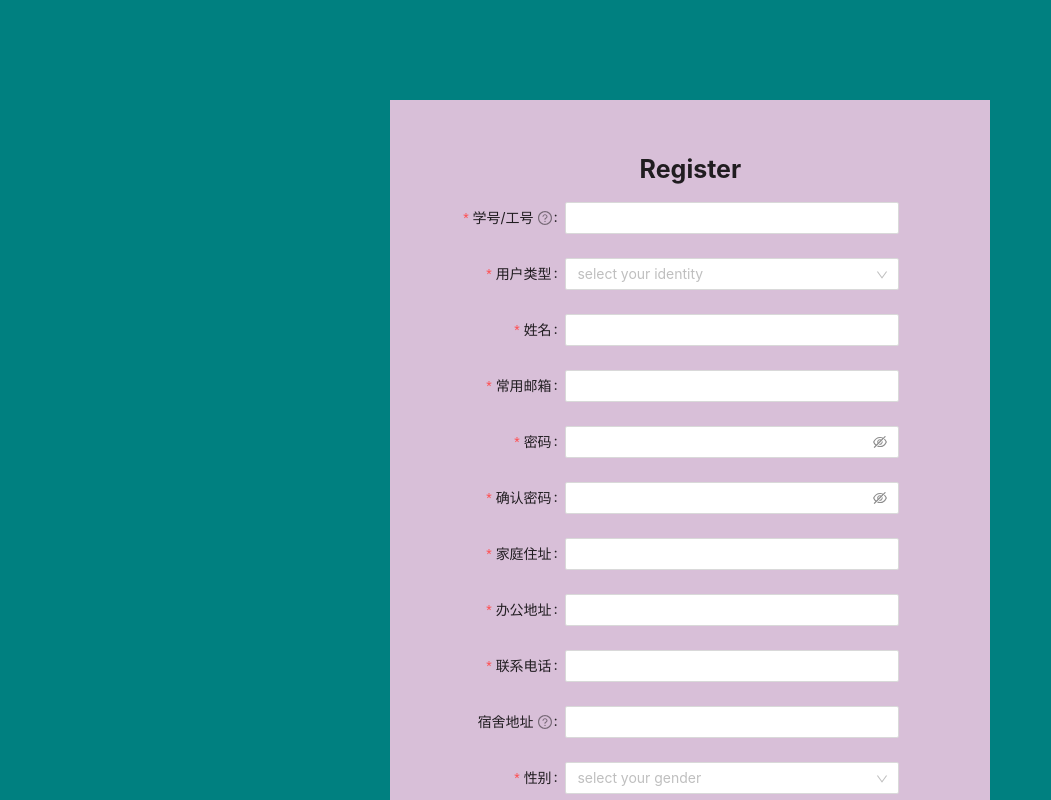
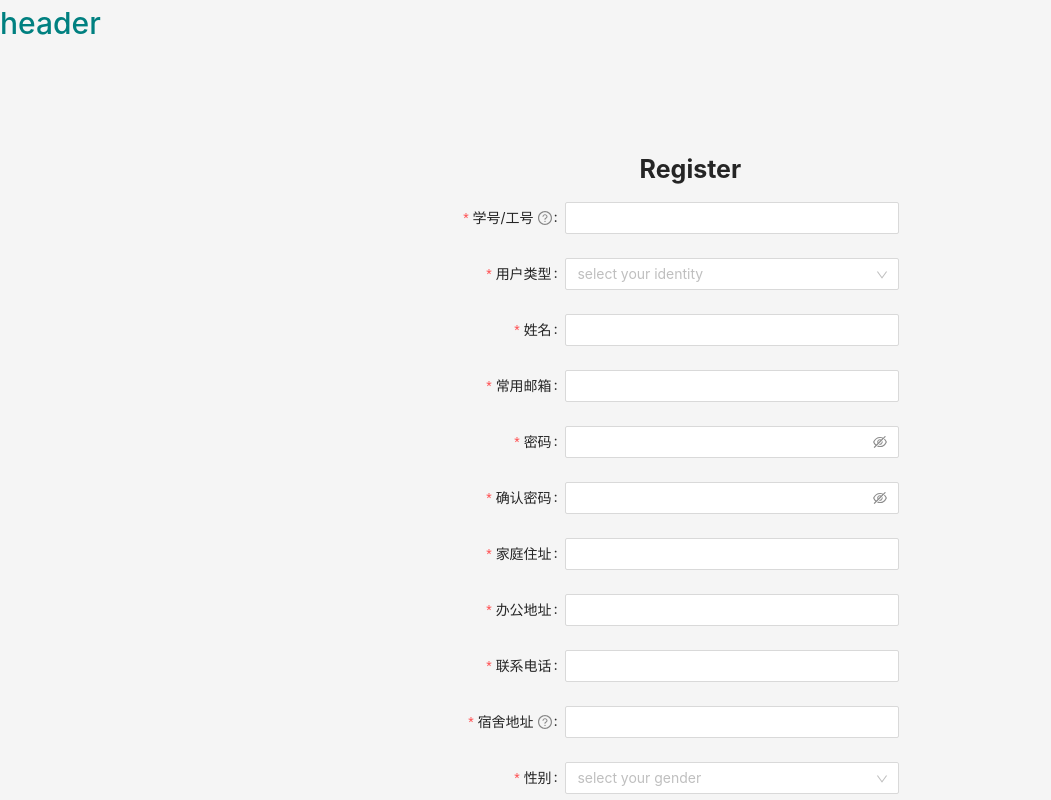
Before and after one commit to caicai-2021/react_files-management, a React (Create React App) app: page /register in a window 1280 px wide. Shown: the top 800 px of the page, without its empty margins (0-1051 px from the left). Built offline with nearby package versions, Linux system fonts and the light colour scheme; what store would draw is missing.

Commit message:
注册功能

```diff
--- a/package.json
+++ b/package.json
@@ -12,6 +12,7 @@
     "antd": "^4.16.3",
     "axios": "^0.21.1",
     "babel-plugin-import": "^1.13.3",
+    "crypto-js": "^4.0.0",
     "customize-cra": "^1.0.0",
     "less": "^4.1.1",
     "less-loader": "^9.0.0",
--- a/src/api/index.js
+++ b/src/api/index.js
@@ -45,3 +45,6 @@ import ajax from './ajax'
 
 //   }));
 // => ajax.post('url',{user_name,password})
+
+
+export const reqRegister = (value) => ajax.post('/Register_test',{value})
--- a/src/pages/login/login.js
+++ b/src/pages/login/login.js
@@ -109,6 +109,7 @@ export default class Login extends Component {
                                 <Button type="primary" htmlType="submit" className="login-form-button">
                                 登 录
                                 </Button>
+                                <a href="/register">现在注册！</a>
                             </Form.Item>
                     </Form>
                 </div>
--- a/src/pages/register/register.css
+++ b/src/pages/register/register.css
@@ -3,14 +3,14 @@
     margin: 100px auto;
     height: 850px;
     width: 600px;
-    background-color:thistle;
+    background-color:twhitesmoke;
 }
 
 .register_back{
     width: 100%;
     /* height: 100%; */
     display: flex;
-    background-color: teal;
+    background-color:whitesmoke;
 }
 
 .register-button {
--- a/src/pages/register/register.js
+++ b/src/pages/register/register.js
@@ -1,6 +1,9 @@
 import React, { Component } from 'react';
-import { Form, Input, Select, Row, Col, Button, } from 'antd';
+import { Form, Input, Select, Row, Col, Button, message, } from 'antd';
 import "./register.css"
+import { reqRegister } from '../../api';
+import { Redirect } from 'react-router-dom';
+import memoryUtils from '../../utils/memoryUtils';
 
 const { Option } = Select;
 const formItemLayout = {
@@ -23,9 +26,7 @@ const formItemLayout = {
     },
   };
 
-  const onFinish = (values) => {
-    console.log('Received values of form: ', values);
-  };
+
 
   const tailFormItemLayout = {
     wrapperCol: {
@@ -41,15 +42,32 @@ const formItemLayout = {
   };
 
 
-
-
 // import './register.css';//css里进行编译，lcss无法进行转换
 
 export default class Register extends Component{
 
+    onFinish = (values) => {
+        console.log('Received values of form: ', values);
+        this.Getpromise(values);
+      };
 
+// 发送注册通讯请求
+    async Getpromise (data) {
+        const result = await reqRegister (data);
+        console.log(result);
+        if (result.status === 0 )
+        {message.success(result.msg)}
+        // 判定成功，跳转登录界面
+        this.props.history.replace('/login')
+    }
 
     render () {
+        //进行判定如果已经登录，就跳转到管理界面
+        const user = memoryUtils.user
+        if (user.name){
+            return <Redirect to ='/admin'/>
+        }
+
         return (
             <div className = "register_back">
                 <div>
@@ -61,7 +79,7 @@ export default class Register extends Component{
                     {...formItemLayout}
 
                     name="register"
-                    onFinish={onFinish}
+                    onFinish={this.onFinish}
                     scrollToFirstError
                     >
                     <Form.Item
@@ -221,11 +239,11 @@ export default class Register extends Component{
                     <Form.Item
                         name="dorm"
                         label="宿舍地址"
-                        tooltip="学生用户请填写该信息"
+                        tooltip="没有请填无"
                         rules={[
                         {
-                            required: false,
-
+                            required: true,
+                            whitespace: true
                         }
                         ]}
                     >
```
Also changed, not shown: 1 other file (tests, documents, lock files or other folders).
